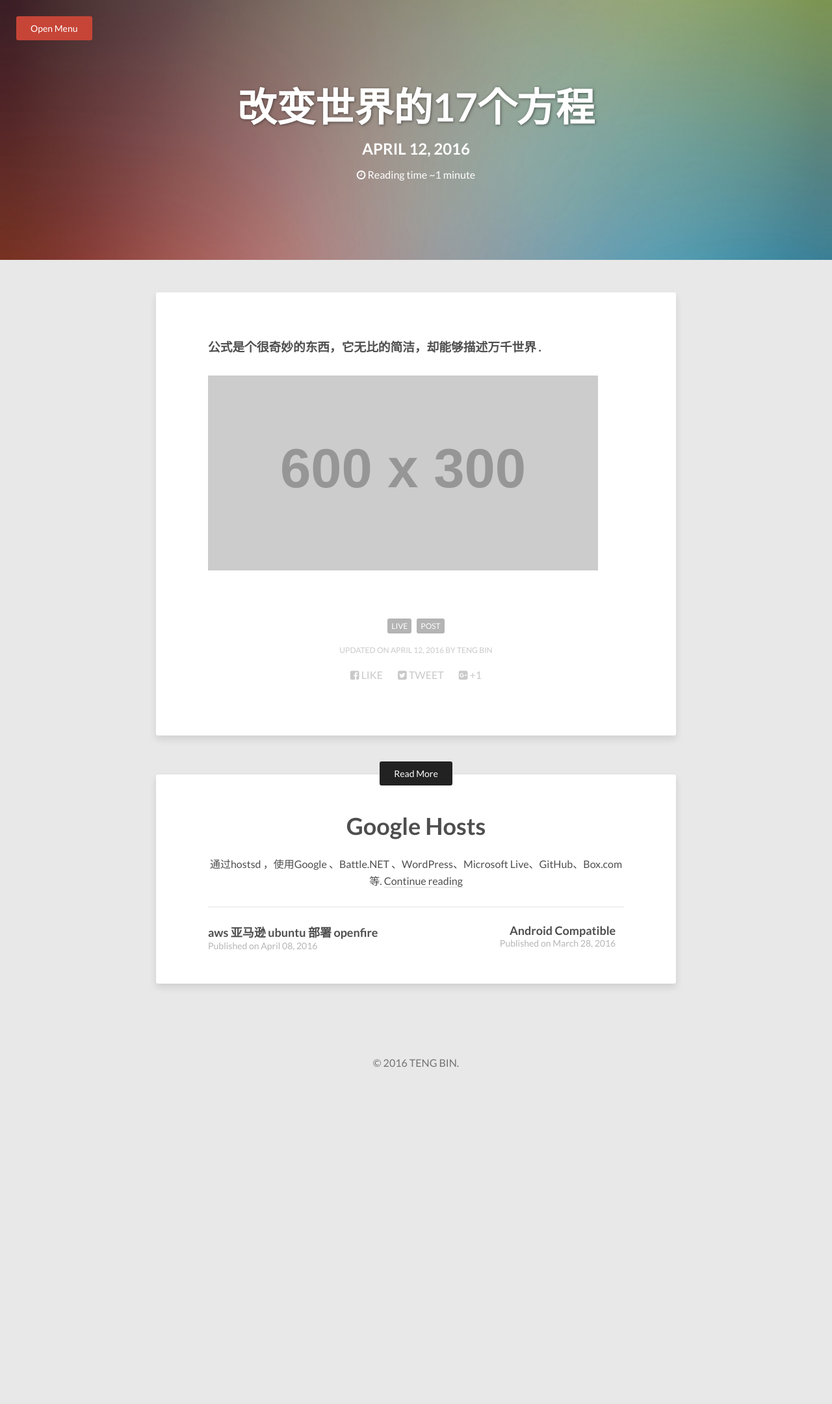
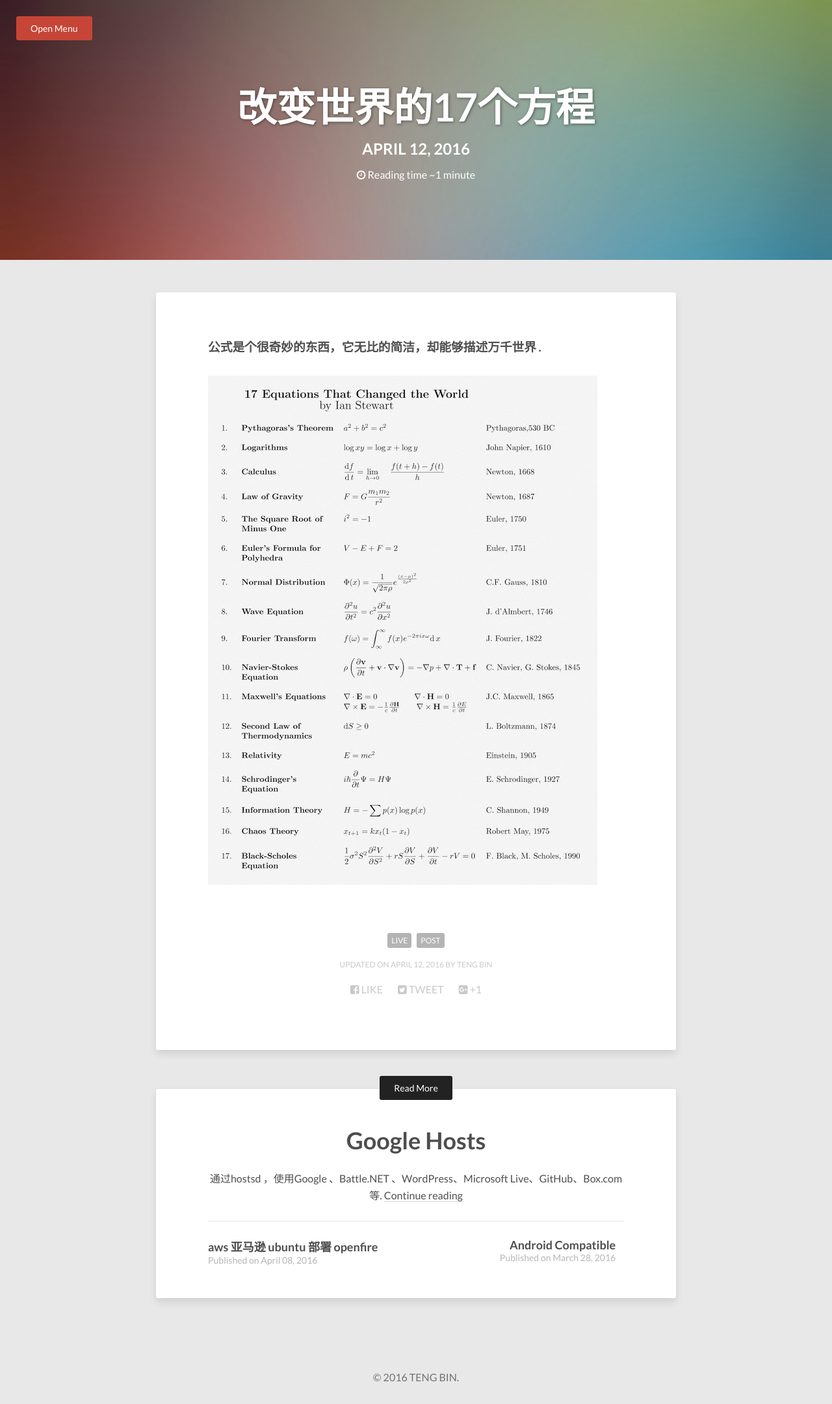
Before and after one commit to tengbinlive/tengbinlive.github.io, a Jekyll site: the page built from _posts/2016-04-12-live.md, in a window 1280 px wide. Shown: the whole page at 65% size. Built offline with Jekyll 4.4.1, drawn with Linux system fonts in a browser that asks for light colours; nearby versions of some CDN libraries; before the commit the page ends 1677 px from its top, so only the background shows below that.

Commit message:
no message

```diff
--- a/_posts/2016-04-12-live.md
+++ b/_posts/2016-04-12-live.md
@@ -11,5 +11,5 @@ image:
 ### 公式是个很奇妙的东西，它无比的简洁，却能够描述万千世界 .
 
 <figure>
-		<a href="http://placehold.it/1200x600.jpg"><img src="http://placehold.it/600x300.jpg" alt=""></a>
+		<a href="/images/17-Equation.jpg"><img src="/images/17-Equation.jpg" alt=""></a>
 </figure>
```
